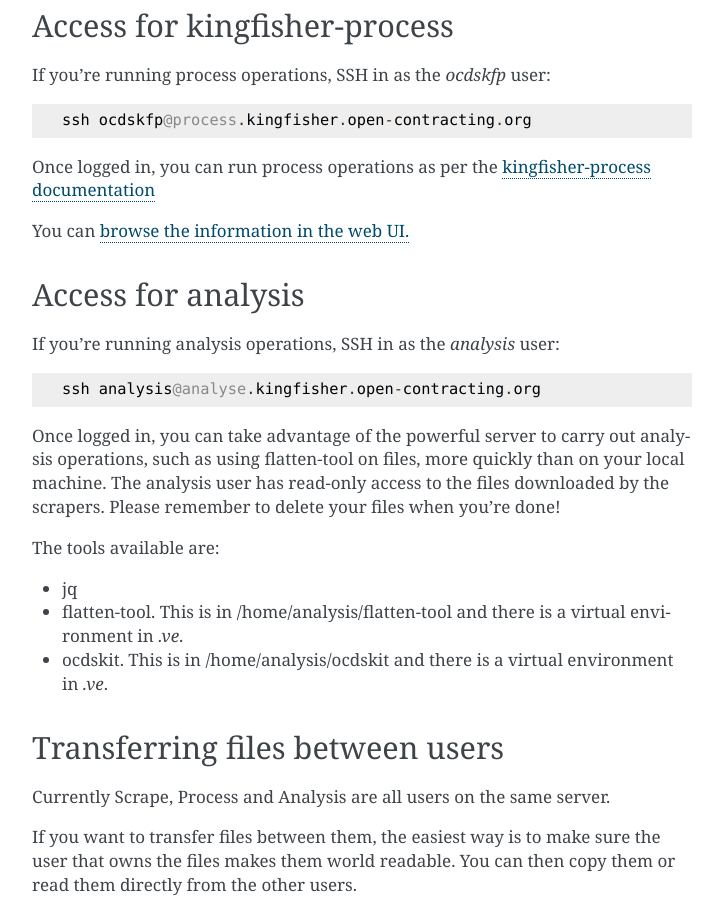
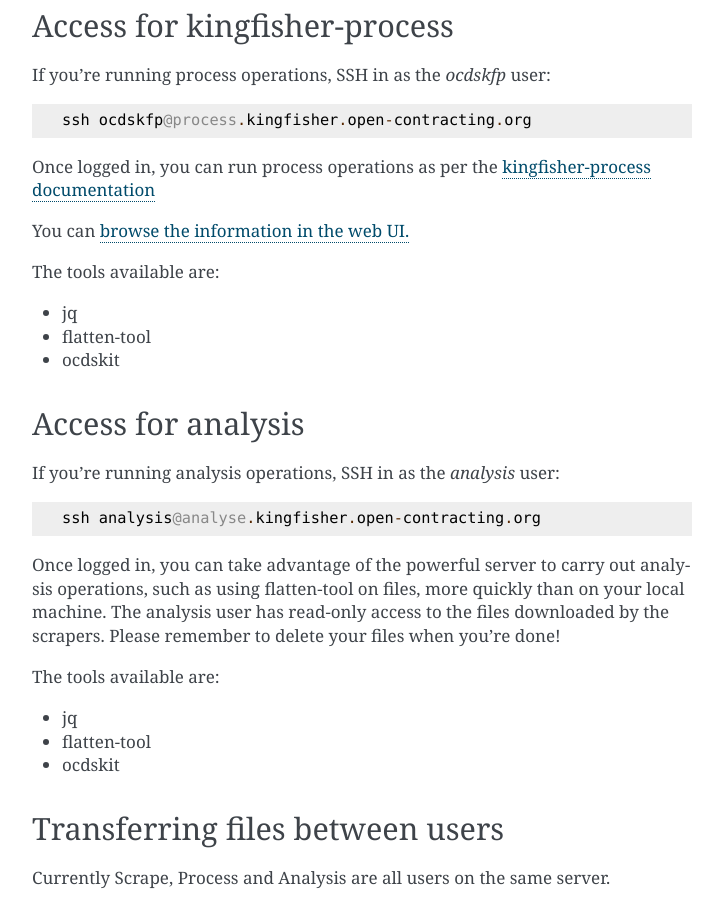
Before and after one commit to open-contracting-archive/kingfisher-vagrant, a Sphinx documentation site: the page built from docs/hosted.rst, in a window 1280 px wide and 900 px high, scrolled down 766 px. Shown: the whole window, without its empty margins (388-1111 px from the left). Built offline with Sphinx 7.4.7, drawn with Linux system fonts in a browser that asks for light colours.

Commit message:
Document tools on Kingfisher server - no virtual env, for both users
https://github.com/open-contracting/kingfisher-process/issues/203

```diff
--- a/docs/hosted.rst
+++ b/docs/hosted.rst
@@ -34,6 +34,12 @@
 
 You can `browse the information in the web UI. <http://process.ocdskingfisher.opendataservices.coop/app>`_
 
+The tools available are:
+
+* jq
+* flatten-tool
+* ocdskit
+
 Access for analysis
 -------------------
 
@@ -46,8 +52,8 @@
 The tools available are:
 
 * jq
-* flatten-tool. This is in /home/analysis/flatten-tool and there is a virtual environment in `.ve`.
-* ocdskit. This is in /home/analysis/ocdskit and there is a virtual environment in `.ve`.
+* flatten-tool
+* ocdskit
 
 Transferring files between users
 --------------------------------
```
